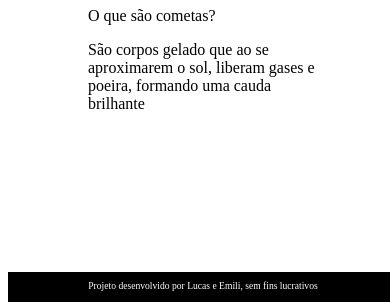
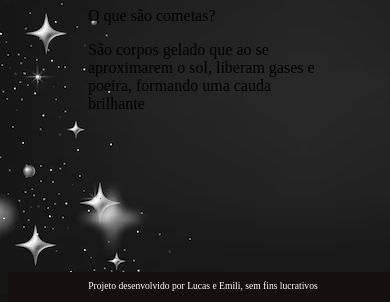
Before and after one commit to emilicarol/astronomia, a plain HTML site: page index.html in a window 390 px wide. Shown: the part 540-842 px from the top of the page. Drawn offline with Linux system fonts and the light colour scheme; files that its build step writes are made by us from their sources.

Commit message:
Add files via upload

```diff
--- a/index.html
+++ b/index.html
@@ -3,7 +3,7 @@
     <head>
  <meta charset="UTF-8">
  <meta name="viewport" content="width=device-width, initial-scale=1.0">
- <link rel="stylesheet" href="assets/style.css">
+ <link rel="stylesheet" href="style.css">
  <title>Flashcard</title>
  </head>
  <body>
--- a/style.css
+++ b/style.css
@@ -5,7 +5,7 @@
 }
 
 body {
-    background: url('fundo-do-ceu-nocturno-estrelado_1048-16885.avif');
+    background: url('fundo-realista-de-estrelas-prateadas_23-2149943439.avif');
     font-family: Bai Jamjuree;
 }
 
@@ -82,7 +82,7 @@ body {
 }
 
 footer {
-    background-color: black;
+    background-color: rgb(22, 15, 15);
     color: white;
     position: fixed;
     bottom: 0;
@@ -99,7 +99,7 @@ footer p {
 @media (max-width: 560px) {
 
     body {
-        background: url('fundo-do-ceu-nocturno-estrelado_1048-16885.avif'), no-repeat cover;
+        background: url('fundo-realista-de-estrelas-prateadas_23-2149943439.avif'), no-repeat cover;
     }
 
     .cartao {
```
Also changed, not shown: fundo-realista-de-estrelas-prateadas_23-2149943439.avif (added).
